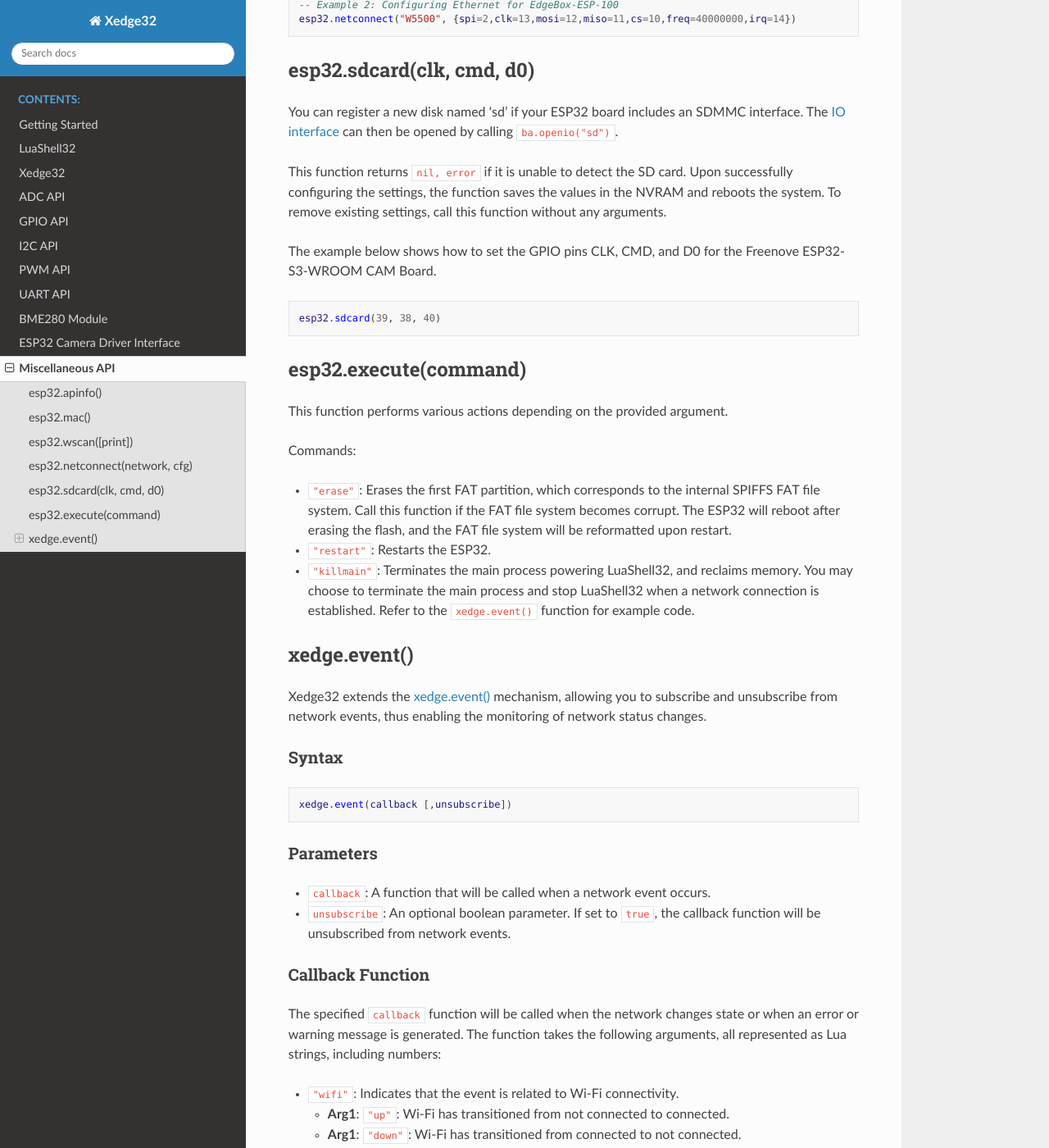
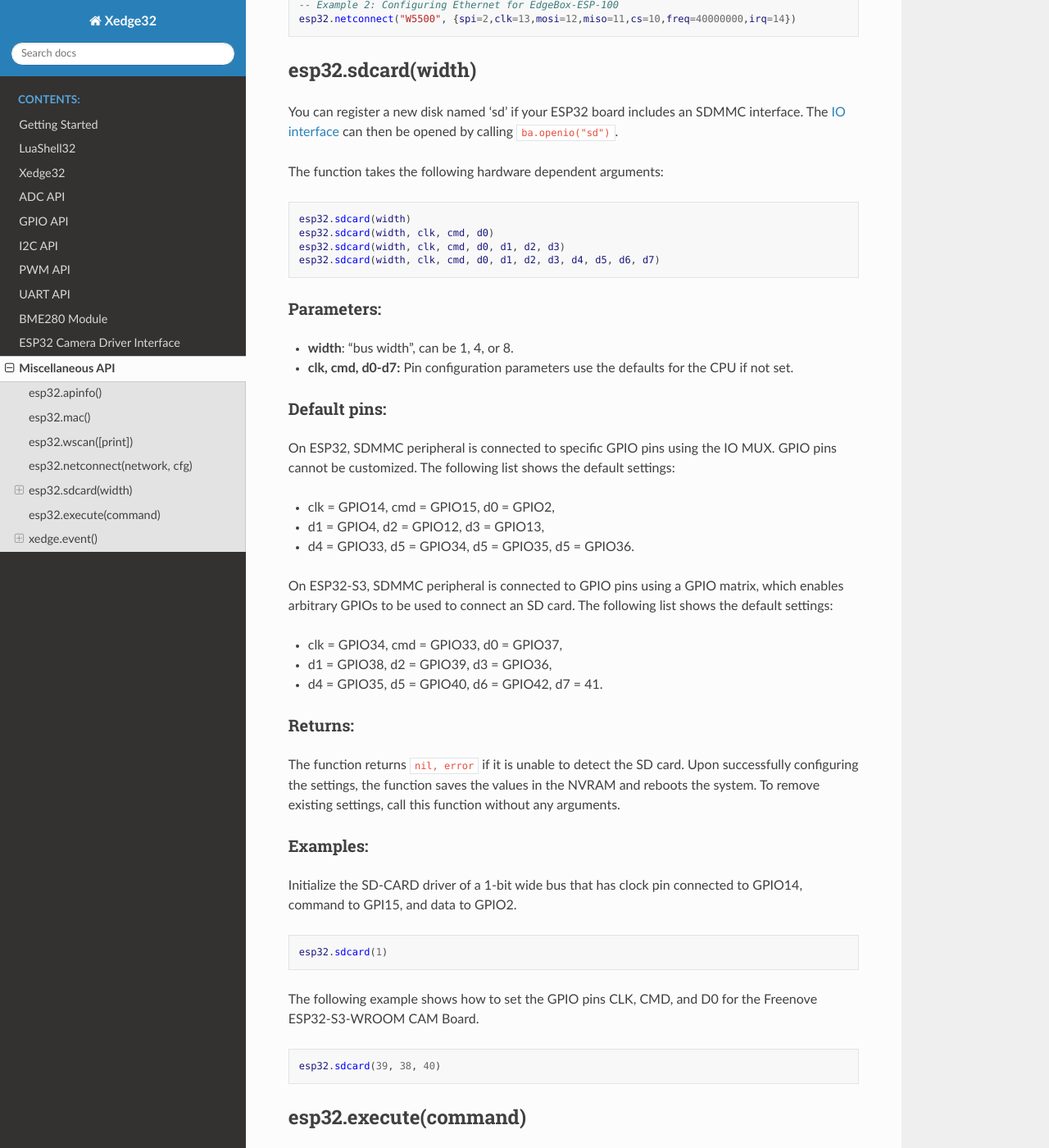
Before and after one commit to RealTimeLogic/Xedge32, a Sphinx documentation site: the page built from doc/source/misc.rst, in a window 1280 px wide and 1400 px high, scrolled down 2157 px. Shown: the whole window at 82% size. Built offline with Sphinx 7.4.7 and the Read the Docs theme 2.0.0, drawn with Linux system fonts in a browser that asks for light colours.

Commit message:
Update misc.rst

```diff
--- a/doc/source/misc.rst
+++ b/doc/source/misc.rst
@@ -82,19 +82,59 @@
    -- Example 2: Configuring Ethernet for EdgeBox-ESP-100
    esp32.netconnect("W5500", {spi=2,clk=13,mosi=12,miso=11,cs=10,freq=40000000,irq=14})
 
-esp32.sdcard(clk, cmd, d0)
+esp32.sdcard(width)
 ---------------------------
 
 You can register a new disk named 'sd' if your ESP32 board includes an SDMMC interface. The `IO interface <https://realtimelogic.com/ba/doc/?url=lua.html#ba_ioinfo>`_ can then be opened by calling ``ba.openio("sd")``.
 
-This function returns ``nil, error`` if it is unable to detect the SD card. Upon successfully configuring the settings, the function saves the values in the NVRAM and reboots the system. To remove existing settings, call this function without any arguments.
+The function takes the following hardware dependent arguments:
 
-The example below shows how to set the GPIO pins CLK, CMD, and D0 for the Freenove ESP32-S3-WROOM CAM Board.
+.. code-block:: lua
+
+   esp32.sdcard(width)
+   esp32.sdcard(width, clk, cmd, d0)
+   esp32.sdcard(width, clk, cmd, d0, d1, d2, d3)
+   esp32.sdcard(width, clk, cmd, d0, d1, d2, d3, d4, d5, d6, d7)
+
+Parameters:
+~~~~~~~~~~~~~
+- **width**: "bus width", can be 1, 4, or 8.
+- **clk, cmd, d0-d7:**  Pin configuration parameters use the defaults for the CPU if not set.
+
+Default pins:
+~~~~~~~~~~~~~~~~~~~~
+
+On ESP32, SDMMC peripheral is connected to specific GPIO pins using the IO MUX. GPIO pins cannot be customized. The following list shows the default settings:
+
+- clk = GPIO14, cmd = GPIO15, d0 = GPIO2,
+- d1 = GPIO4, d2 = GPIO12, d3 = GPIO13,
+- d4 = GPIO33, d5 = GPIO34, d5 = GPIO35, d5 = GPIO36.
+
+On ESP32-S3, SDMMC peripheral is connected to GPIO pins using a GPIO matrix, which enables arbitrary GPIOs to be used to connect an SD card. The following list shows the default settings:
+
+- clk = GPIO34, cmd = GPIO33, d0 = GPIO37,
+- d1 = GPIO38, d2 = GPIO39, d3 = GPIO36,
+- d4 = GPIO35, d5 = GPIO40, d6 = GPIO42, d7 = 41.
+
+Returns:
+~~~~~~~~~
+
+The function returns ``nil, error`` if it is unable to detect the SD card. Upon successfully configuring the settings, the function saves the values in the NVRAM and reboots the system. To remove existing settings, call this function without any arguments.
+
+Examples:
+~~~~~~~~~
+
+Initialize the SD-CARD driver of a 1-bit wide bus that has clock pin connected to GPIO14, command to GPI15, and data to GPIO2.
+
+.. code-block:: lua
+
+   esp32.sdcard(1)
+
+The following example shows how to set the GPIO pins CLK, CMD, and D0 for the Freenove ESP32-S3-WROOM CAM Board.
 
 .. code-block:: lua
 
    esp32.sdcard(39, 38, 40)
-
 
 
 esp32.execute(command)
```
